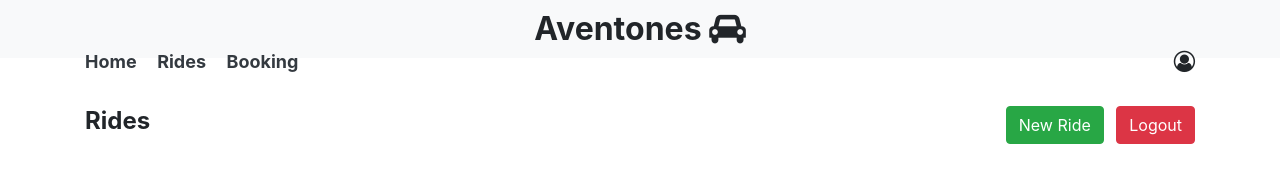
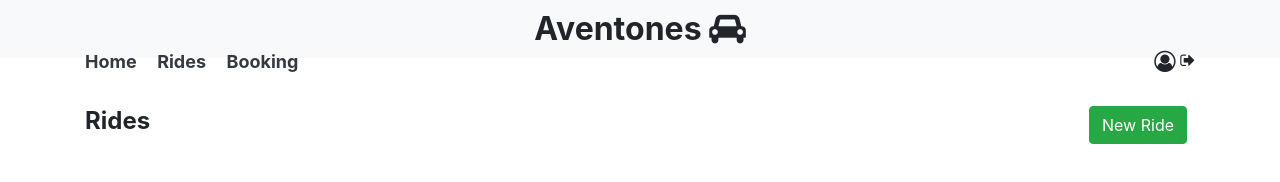
Before and after one commit to JoselynTM20/Project-Aventones, a website: page Project1Web2/FrontEnd/view/ViewRideDriver.html in a window 1280 px wide. Drawn offline with nearby package versions, Linux system fonts and the light colour scheme; no server answers.

Commit message:
log-out boton

```diff
--- /dev/null
+++ b/Project1Web2/FrontEnd/js/common.js
@@ -0,0 +1,6 @@
+function logout() {
+    localStorage.removeItem('userType');
+    localStorage.removeItem('userId');
+    localStorage.removeItem('token');
+    window.location.href = 'index.html';
+}
--- a/Project1Web2/FrontEnd/view/ViewRideDriver.html
+++ b/Project1Web2/FrontEnd/view/ViewRideDriver.html
@@ -22,8 +22,10 @@
                 <a href="bookings.html">Booking</a>
             </div>
             <div class="float-right">
-                <i class="fa fa-user-circle-o fa-lg"></i>
+                <i class="fa fa-user-circle-o fa-lg" ></i>
+                <i class="fa fa-sign-out" onclick="logout()"></i>
             </div>
+
         </div>
     </div>
 
@@ -32,12 +34,12 @@
             <h1>Rides</h1>
             <div>
                 <button class="btn btn-success mr-2" onclick="window.location.href='NewRideDriver.html'">New Ride</button>
-                <button class="btn btn-danger" onclick="logout()">Logout</button>
+
             </div>
         </div>
         <div id="ridesDriver" class="mb-4"></div>
     </div>
-
+    <script src="../js/common.js"></script>
     <script src="https://cdn.jsdelivr.net/npm/axios/dist/axios.min.js"></script>
     <script src="https://code.jquery.com/jquery-3.5.1.slim.min.js"></script>
     <script src="https://cdn.jsdelivr.net/npm/@popperjs/core@2.9.2/dist/umd/popper.min.js"></script>
@@ -107,12 +109,6 @@
             window.location.href = `ViewRideDetails.html?id=${rideId}`;
         }
 
-        function logout() {
-            localStorage.removeItem('userType');
-            localStorage.removeItem('userId');
-            localStorage.removeItem('token');
-            window.location.href = 'index.html';
-        }
 
         window.onload = function() {
             fetchRidesDriver();
```
Also changed, not shown: Project1Web2/FrontEnd/view/EditRidesDriver.html (+2 -1 lines), Project1Web2/FrontEnd/view/NewRideDriver.html (+2 -1 lines), Project1Web2/FrontEnd/view/SearchRides.html (+2 -1 lines), Project1Web2/FrontEnd/view/ViewRideDetails.html (+2 -1 lines), Project1Web2/FrontEnd/view/bookings.html (+2 -1 lines).
